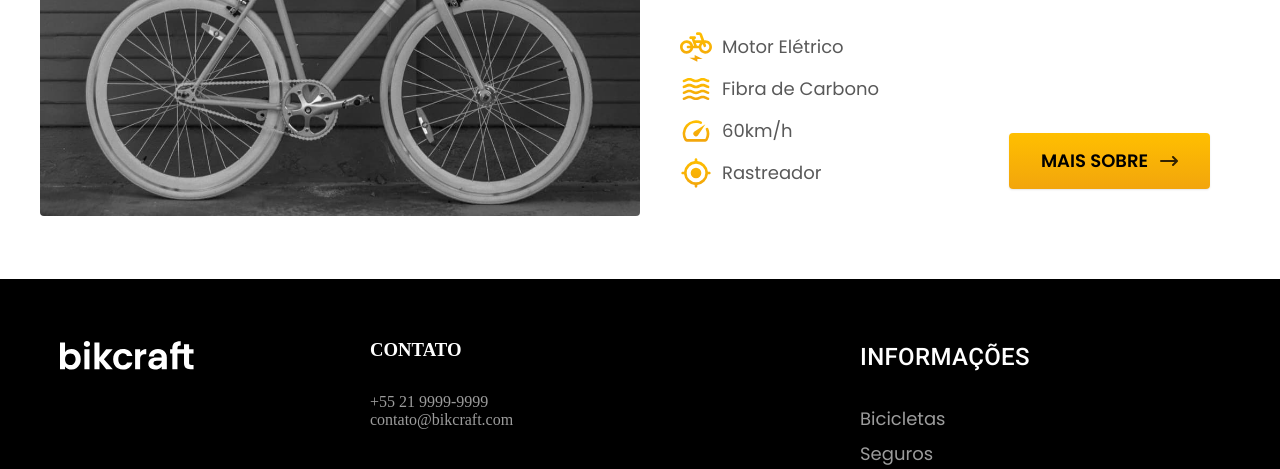
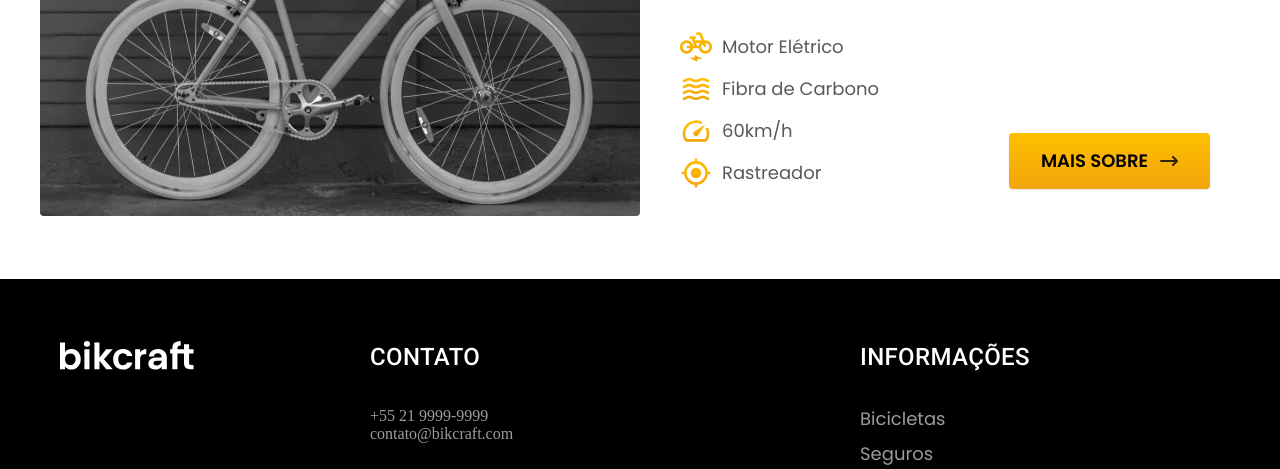
Before and after one commit to ytalor/bikcraft, a plain HTML site: page bicicletas.html in a window 1280 px wide. Shown: the part 1455-1924 px from the top of the page. Drawn offline with Linux system fonts and the light colour scheme.

Commit message:
ajust font

```diff
--- a/bicicletas.html
+++ b/bicicletas.html
@@ -153,7 +153,7 @@
         <img src="./img/bikcraft.svg" alt="" />
 
         <div class="footer-contato">
-          <h3 class="cor-0">CONTATO</h3>
+          <h3 class="font-2-l-b cor-0">CONTATO</h3>
 
           <span class="cor-6">
             +55 21 9999-9999
```
Also changed, not shown: index.html (+1 -1 lines), seguros.html (+1 -1 lines), termos.html (+1 -1 lines).
